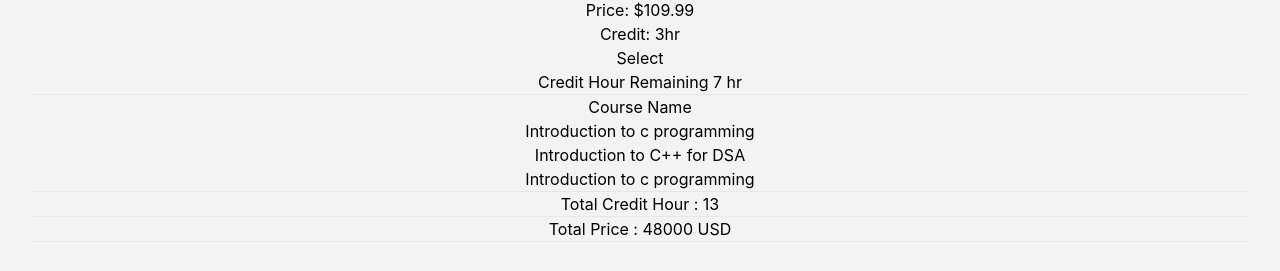
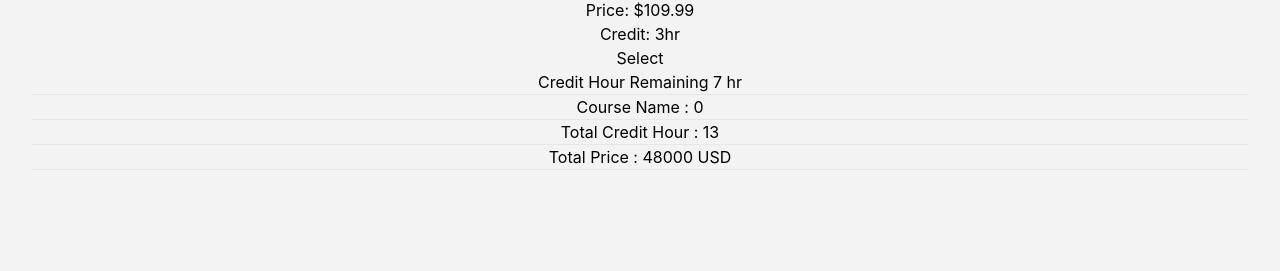
Before and after one commit to mdsayedhasann/Course-registration, a React (Vite) app: page / in a window 1280 px wide. Shown: the part 3766-4037 px from the top of the page. After the commit the page ends 3968 px from the top, so only its background shows below. Built offline with nearby package versions, Linux system fonts and the light colour scheme.

Commit message:
Selected Course Name make Dynamically, when clicked on Select - the course name are dynamically added to the Sidebar

```diff
--- a/src/App.jsx
+++ b/src/App.jsx
@@ -1,13 +1,17 @@
+import { useState } from 'react';
 import './App.css'
 import Courses from './components/Courses/Courses'
 import Header from './components/Header/Header'
-import Selected_Course from './components/Selected_Course/Selected_Course';
+import Selected_Courses from './components/Selected_Courses/Selected_Courses';
 
 function App() {
 
+  const [selectedCourses, SetSetCourses] = useState([])
   const handleSelectButton = (course) => {
-    const {course_title, price, credit_hour} = course;
-    console.log(`${course_title} which price is ${price} and Credit Hour: ${credit_hour}` );
+    const newCourse = [...selectedCourses, course]
+
+    SetSetCourses(newCourse)
+    console.log(SetSetCourses);
   }
 
   return (
@@ -22,7 +26,7 @@ function App() {
           <Courses handleSelectButton={handleSelectButton}></Courses>
         </div>
         <div className="w-[23%]  p-4 rounded-md bg-white p-3 mt-4">
-        <Selected_Course></Selected_Course>
+        <Selected_Courses selectedCourses={selectedCourses}></Selected_Courses>
         </div>
       </div>
     </main>
--- a/src/components/Selected_Course/Selected_Course.jsx
+++ b/src/components/Selected_Course/Selected_Course.jsx
@@ -1,35 +1,12 @@
-import React from 'react';
+/* eslint-disable react/prop-types */
 
-const Selected_Course = () => {
+// eslint-disable-next-line react/prop-types
+const Selected_Course = ({selectedCourse}) => {
+    const {course_title} = selectedCourse;
     return (
-        <div>
-            <h3 className='text-[#2F80ED] text-left text-sm font-semibold py-3'>Credit Hour Remaining 7 hr</h3>
-            <hr></hr>
 
+        <li className='py-1'> {course_title} </li>
 
-            <h3 className='text-black text-left font-extrabold text-sm font-semibold py-3'>Course Name</h3>
-
-
-            <ol className='text-left text-sm  text-[#6B6A67] pb-3' type='A' >
-                <li className='py-1'>Introduction to c programming</li>
-                <li className='py-1'> Introduction to C++ for DSA</li>
-                <li className='py-1'>Introduction to c programming</li>
-            </ol>
-
-            <hr></hr>
-
-
-            <h3 className='text-[#575654] text-left font-extrabold text-sm font-semibold py-3'>Total Credit Hour : 13</h3>
-            <hr></hr>
-
-            <h3 className='text-[#575654] text-left font-extrabold text-sm font-semibold py-3'>Total Price : 48000 USD</h3>
-            <hr></hr>
-
-
-
-
-
-        </div>
     );
 };
 
--- a/src/components/Selected_Courses/Selected_Courses.jsx
+++ b/src/components/Selected_Courses/Selected_Courses.jsx
@@ -0,0 +1,45 @@
+/* eslint-disable no-unused-vars */
+/* eslint-disable react/prop-types */
+import React from "react";
+import Selected_Course from "../Selected_Course/Selected_Course";
+
+const Selected_Courses = ({ selectedCourses }) => {
+  return (
+    <div>
+      <div>
+        <h3 className="text-[#2F80ED] text-left text-sm font-semibold py-3">
+          Credit Hour Remaining 7 hr
+        </h3>
+        <hr></hr>
+
+        <h3 className="text-black text-left font-extrabold text-sm font-semibold py-3">
+          Course Name : {selectedCourses.length}
+        </h3>
+
+        <ol className="text-left text-sm  text-[#6B6A67] pb-3" type="A">
+          {/* {selectedCourses.map(selectedCourse => (
+            <selectedCourse key={selectedCourse.id} selectedCourse={selectedCourse}
+            ></selectedCourse>
+          ))} */}
+          {
+              selectedCourses.map(selectedCourse => <Selected_Course key={selectedCourse.id} selectedCourse={selectedCourse}></Selected_Course>)
+          }
+        </ol>
+
+        <hr></hr>
+
+        <h3 className="text-[#575654] text-left font-extrabold text-sm font-semibold py-3">
+          Total Credit Hour : 13
+        </h3>
+        <hr></hr>
+
+        <h3 className="text-[#575654] text-left font-extrabold text-sm font-semibold py-3">
+          Total Price : 48000 USD
+        </h3>
+        <hr></hr>
+      </div>
+    </div>
+  );
+};
+
+export default Selected_Courses;
```
